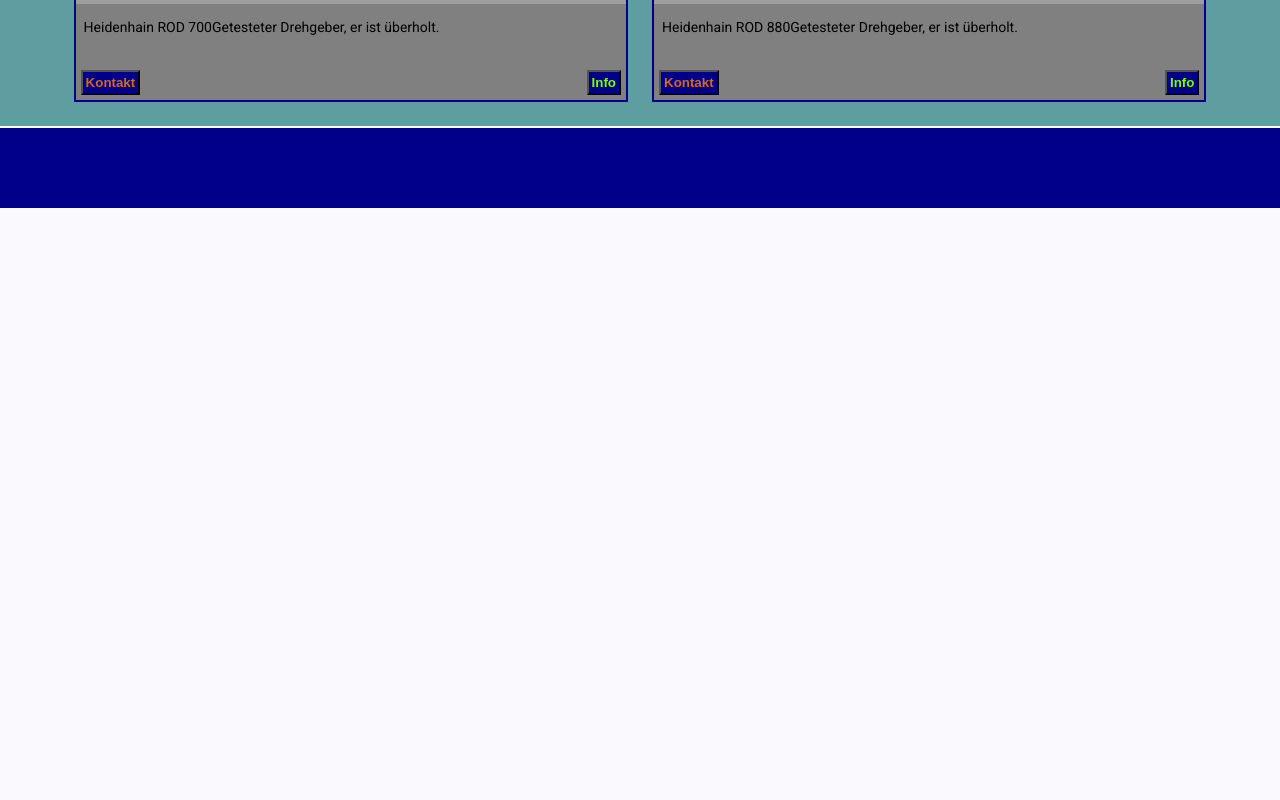
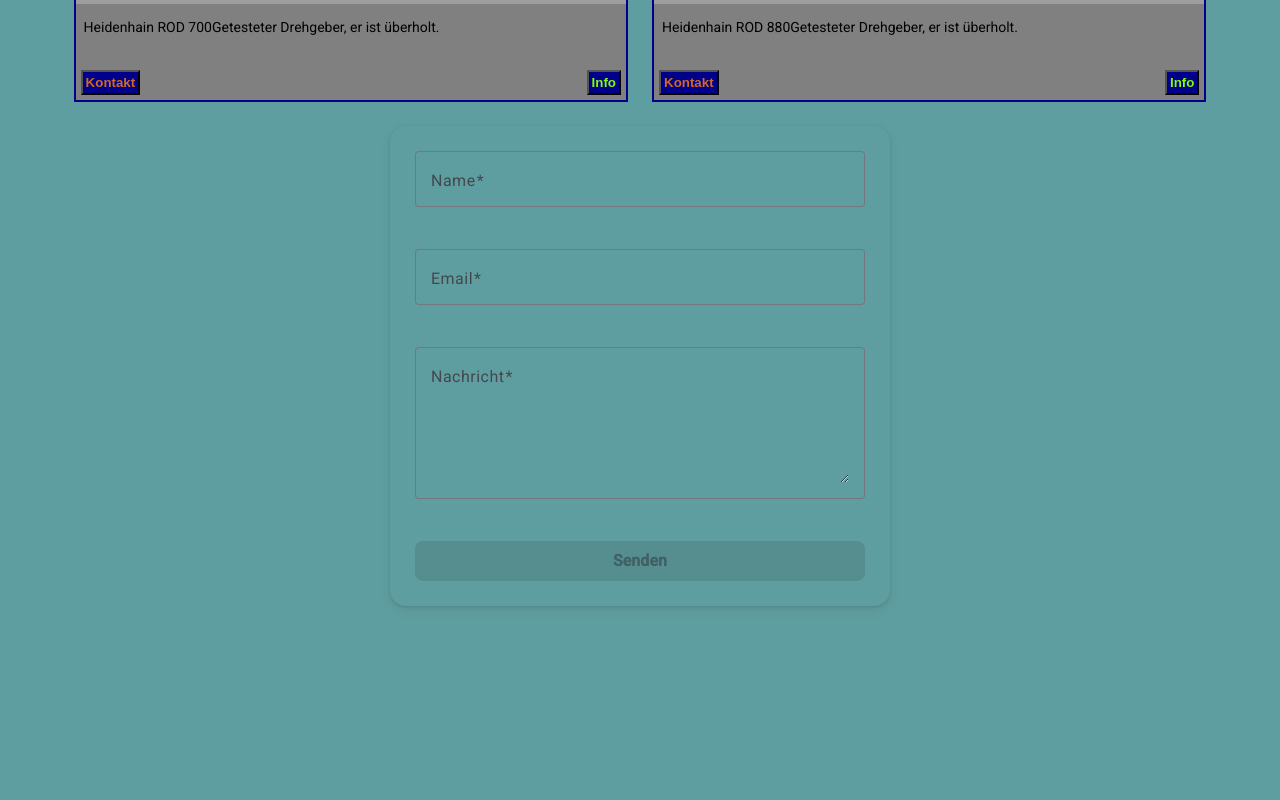
Before and after one commit to barni246/private_sale, an Angular app: page / in a window 1280 px wide. Shown: the part 1400-2200 px from the top of the page. Before the commit the page ends 1608 px from the top, so only its background shows below. Built offline with nearby package versions, Linux system fonts and the light colour scheme; grey boxes are pictures that could not be loaded.

Commit message:
contact form angular material

```diff
--- a/src/app/welcome/welcome.html
+++ b/src/app/welcome/welcome.html
@@ -18,6 +18,79 @@
 
 </main>
 
+<div style="width: 100%; background-color: cadetblue; height: 100%;">
+
+
+<form [formGroup]="form" (ngSubmit)="sendMessage()" class="contact-form" >
+
+  <!-- NAME -->
+  <mat-form-field appearance="outline" class="full-width">
+    <mat-label>Name</mat-label>
+    <input matInput type="text" formControlName="name">
+
+    @if (name?.touched && name?.invalid) {
+      <mat-error>Name ist erforderlich (min. 2 Zeichen).</mat-error>
+    }
+  </mat-form-field>
+
+  <!-- EMAIL -->
+  <mat-form-field appearance="outline" class="full-width" >
+    <mat-label>Email</mat-label>
+    <input matInput type="email" formControlName="email" style="position: relative;">
+<div style="position: absolute; bottom: -24px; left: 0; font-size: 11px; display: flex;">
+
+
+
+
+   @if (email?.touched && email?.errors) {
+      @if (email?.errors?.['required']) {
+        <mat-error>Email ist erforderlich.</mat-error>
+      }
+
+      @if (email?.errors?.['email']) {
+        <mat-error>Keine gültige E-Mail-Adresse.</mat-error>
+      }
+
+      @if (email?.errors?.['pattern']) {
+        <mat-error>Bitte ein korrektes E-Mail-Format verwenden.</mat-error>
+      }
+    }
+</div>
+
+  </mat-form-field>
+
+  <!-- MESSAGE -->
+  <mat-form-field appearance="outline" class="full-width">
+    <mat-label>Nachricht</mat-label>
+    <textarea matInput rows="5" formControlName="message"></textarea>
+
+    @if (message?.touched && message?.invalid) {
+      <mat-error>Nachricht ist erforderlich (min. 10 Zeichen).</mat-error>
+    }
+  </mat-form-field>
+
+  <!-- RATE LIMIT -->
+  @if (rateLimitError) {
+    <div class="rate-error">{{ rateLimitError }}</div>
+  }
+
+  <button mat-raised-button color="primary" [disabled]="form.invalid">
+    Senden
+  </button>
+
+</form>
+
+
+
+
+</div>
+
+
+
+
+
+
+
 <footer></footer>
 
 
--- a/src/app/welcome/welcome.scss
+++ b/src/app/welcome/welcome.scss
@@ -95,3 +95,49 @@
         width: 100% !important;
     }
 }
+
+
+.contact-form {
+  max-width: 450px;
+  background-color: cadetblue;
+  margin: 0 auto;
+  padding: 25px;
+  display: flex;
+  flex-direction: column;
+  gap: 22px;
+
+ // background: #ffffff;
+  border-radius: 16px;
+  box-shadow:
+    0 4px 12px rgba(0, 0, 0, 0.08),
+    0 1px 3px rgba(0, 0, 0, 0.1);
+
+  animation: fadeIn 0.4s ease;
+}
+
+.full-width {
+  width: 100%;
+}
+
+.rate-error {
+  color: #d32f2f;
+  font-size: 14px;
+  padding: 6px 0;
+  border-left: 3px solid #d32f2f;
+  padding-left: 10px;
+  background: rgba(211, 47, 47, 0.07);
+  border-radius: 4px;
+}
+
+button[mat-raised-button] {
+  padding: 10px 0;
+  font-size: 16px;
+  border-radius: 8px;
+  text-transform: none;
+  font-weight: 600;
+}
+
+@keyframes fadeIn {
+  from { opacity: 0; transform: translateY(10px); }
+  to { opacity: 1; transform: translateY(0); }
+}
--- a/src/app/welcome/welcome.ts
+++ b/src/app/welcome/welcome.ts
@@ -2,10 +2,21 @@
 import { MatDialog } from '@angular/material/dialog';
 
 import { MatDialogModule } from '@angular/material/dialog';
-import { MatButtonModule } from '@angular/material/button';
-import { FormsModule } from '@angular/forms';
+import { FormGroup, FormsModule } from '@angular/forms';
 import { CommonModule } from '@angular/common';
 import { InfoDialog } from '../info-dialog/info-dialog';
+
+import { FormBuilder, Validators } from '@angular/forms';
+import { HttpClient } from '@angular/common/http';
+import { ReactiveFormsModule } from '@angular/forms';
+
+import { MatFormFieldModule } from '@angular/material/form-field';
+import { MatInputModule } from '@angular/material/input';
+import { MatButtonModule } from '@angular/material/button';
+import { MatIconModule } from '@angular/material/icon';
+
+
+
 
 
 export interface Product {
@@ -18,14 +29,64 @@
 @Component({
   selector: 'app-welcome',
   standalone: true,
-  imports: [FormsModule, MatDialogModule, CommonModule],
+  imports: [
+    FormsModule,
+    MatDialogModule,
+    CommonModule,
+    ReactiveFormsModule,
+    MatFormFieldModule,
+    MatInputModule,
+    MatButtonModule,
+    MatIconModule
+  ],
   templateUrl: './welcome.html',
   styleUrl: './welcome.scss',
 })
 
 export class WelcomeComponent {
 
-  constructor(private dialog: MatDialog) {}
+
+
+
+
+  API_URL = 'https://contact.back-serv-api.com/contact/send/';
+
+  // Frontend-Rate-Limits
+  limitMinutes = 5;                      // Zeitfenster
+  maxMessages = 3;                       // Max. Anzahl innerhalb des Zeitfensters
+  storageKey = 'contact_rate_limit';
+
+  rateLimitError = '';
+
+  form!: FormGroup; // wird in ngOnInit erstellt
+
+
+  constructor(private dialog: MatDialog, private fb: FormBuilder, private http: HttpClient) { }
+
+
+
+  ngOnInit() {
+    this.form = this.fb.group({
+      name: ['', [Validators.required, Validators.minLength(2)]],
+      email: [
+        '',
+        [
+          Validators.required,
+          Validators.email,
+          Validators.pattern(/^[^\s@]+@[^\s@]+\.[^\s@]{2,}$/)
+        ]
+      ],
+      message: ['', [Validators.required, Validators.minLength(10)]],
+    });
+  }
+
+
+
+  get name() { return this.form.get('name'); }
+  get email() { return this.form.get('email'); }
+  get message() { return this.form.get('message'); }
+
+
 
   products: Product[] = [
     {
@@ -67,4 +128,62 @@
       height: '100vh'
     });
   }
+
+
+  sendMessage() {
+    this.rateLimitError = '';
+
+    if (this.form.invalid) {
+      this.form.markAllAsTouched();
+      return;
+    }
+
+    if (!this.checkRateLimit()) {
+      this.rateLimitError =
+        `Du hast das Limit erreicht. Max. ${this.maxMessages} Nachrichten in ${this.limitMinutes} Minuten.`;
+      return;
+    }
+
+    this.http.post(this.API_URL, this.form.value).subscribe({
+      next: () => {
+        this.saveTimestamp();
+      //  alert('Nachricht erfolgreich gesendet!');
+        this.form.reset();
+      },
+      error: (err) => {
+        console.error(err);
+       // alert('Es ist ein Fehler aufgetreten.');
+      }
+    });
+  }
+
+  // --- RATE LIMIT FRONTEND ---
+  checkRateLimit(): boolean {
+    const raw = localStorage.getItem(this.storageKey);
+    if (!raw) return true;
+
+    const timestamps: number[] = JSON.parse(raw);
+    const now = Date.now();
+    const windowMs = this.limitMinutes * 60 * 1000;
+
+    // Nur Timestamps behalten, die noch im Zeitfenster liegen
+    const recent = timestamps.filter(t => now - t < windowMs);
+
+    return recent.length < this.maxMessages;
+  }
+
+  saveTimestamp() {
+    const raw = localStorage.getItem(this.storageKey);
+    let timestamps: number[] = raw ? JSON.parse(raw) : [];
+
+    timestamps.push(Date.now());
+
+    // Nur letzte N Einträge behalten (optional)
+    if (timestamps.length > 10) timestamps = timestamps.slice(-10);
+
+    localStorage.setItem(this.storageKey, JSON.stringify(timestamps));
+  }
+
+
+
 }
--- a/src/styles.scss
+++ b/src/styles.scss
@@ -5,6 +5,41 @@
 // Learn more about theming and how to use it for your application's
 // custom components at https://material.angular.dev/guide/theming
 @use '@angular/material' as mat;
+
+
+html {
+  @include mat.theme((
+    color: (
+      primary: mat.$azure-palette,
+      tertiary: mat.$blue-palette,
+    ),
+    typography: Roboto,
+    density: 0,
+  ));
+}
+
+body {
+  // Default the application to a light color theme. This can be changed to
+  // `dark` to enable the dark color theme, or to `light dark` to defer to the
+  // user's system settings.
+  color-scheme: light;
+
+  // Set a default background, font and text colors for the application using
+  // Angular Material's system-level CSS variables. Learn more about these
+  // variables at https://material.angular.dev/guide/system-variables
+  background-color: var(--mat-sys-surface);
+  color: var(--mat-sys-on-surface);
+  font: var(--mat-sys-body-medium);
+
+  // Reset the user agent margin.
+  margin: 0;
+}
+
+// Include theming for Angular Material with `mat.theme()`.
+// This Sass mixin will define CSS variables that are used for styling Angular Material
+// components according to the Material 3 design spec.
+// Learn more about theming and how to use it for your application's
+// custom components at https://material.angular.dev/guide/theming
 
 html {
   @include mat.theme((
@@ -55,3 +90,6 @@
 
 html, body { height: 100%; }
 body { margin: 0; font-family: Roboto, "Helvetica Neue", sans-serif; }
+
+html, body { height: 100%; }
+body { margin: 0; font-family: Roboto, "Helvetica Neue", sans-serif; }
```
